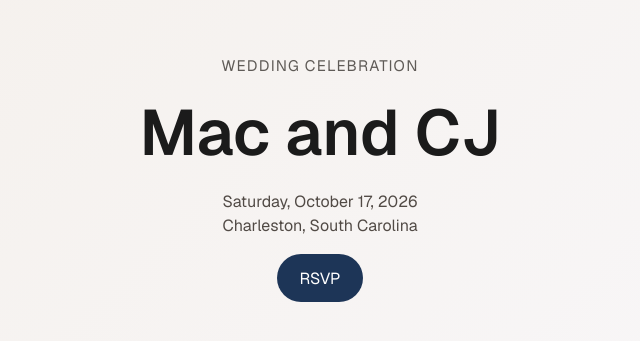
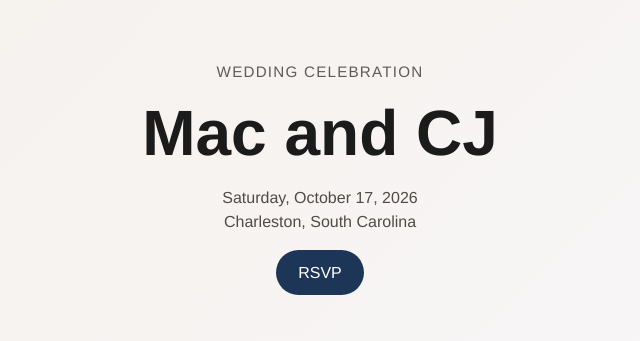
Before and after one commit to its-cjreyes/wedding-rsvp, a Next.js app: page / in a window 1280 px wide. Shown: the part 221-562 px from the top of the page, without its empty margins (320-960 px from the left). Built offline with nearby package versions, Linux system fonts and the light colour scheme.

Commit message:
Remove Google font dependency for reliable builds

```diff
--- a/src/app/globals.css
+++ b/src/app/globals.css
@@ -18,7 +18,7 @@ body {
 body {
   color: var(--foreground);
   background: var(--background);
-  font-family: var(--font-geist-sans), "Helvetica Neue", Helvetica, Arial, sans-serif;
+  font-family: "Helvetica Neue", Helvetica, Arial, sans-serif;
   -webkit-font-smoothing: antialiased;
   -moz-osx-font-smoothing: grayscale;
 }
--- a/src/app/layout.tsx
+++ b/src/app/layout.tsx
@@ -1,17 +1,6 @@
 import type { Metadata } from "next";
-import { Geist, Geist_Mono } from "next/font/google";
 
 import "./globals.css";
-
-const geistSans = Geist({
-  variable: "--font-geist-sans",
-  subsets: ["latin"],
-});
-
-const geistMono = Geist_Mono({
-  variable: "--font-geist-mono",
-  subsets: ["latin"],
-});
 
 export const metadata: Metadata = {
   title: "Mac and CJ Wedding RSVP",
@@ -25,7 +14,7 @@ export default function RootLayout({
 }>) {
   return (
     <html lang="en">
-      <body className={`${geistSans.variable} ${geistMono.variable}`}>{children}</body>
+      <body>{children}</body>
     </html>
   );
 }
```
